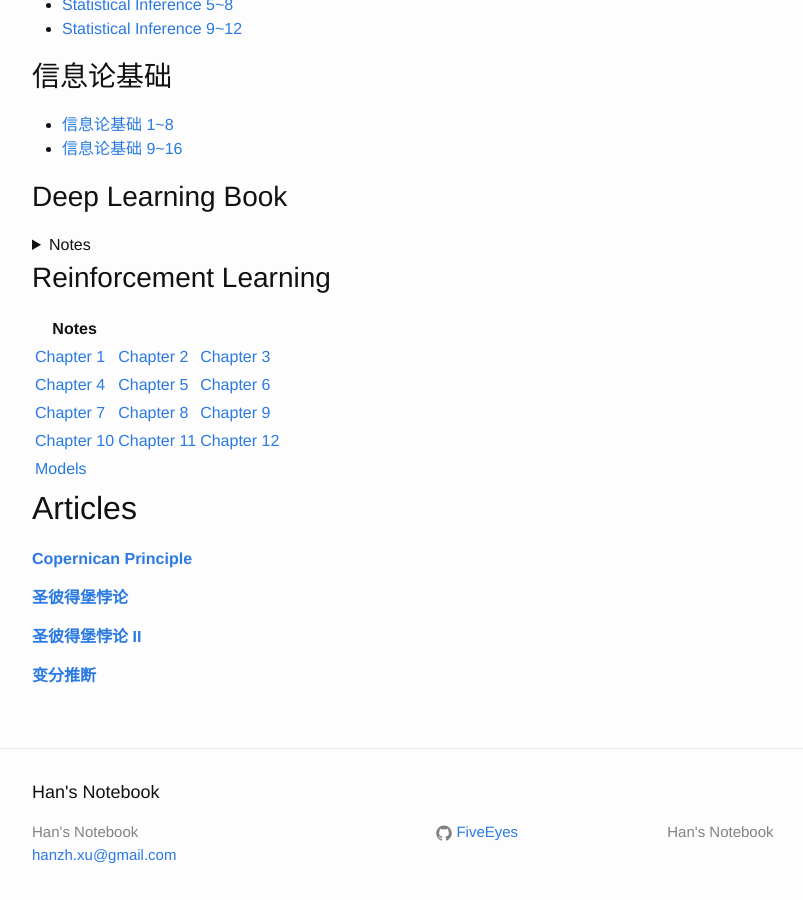
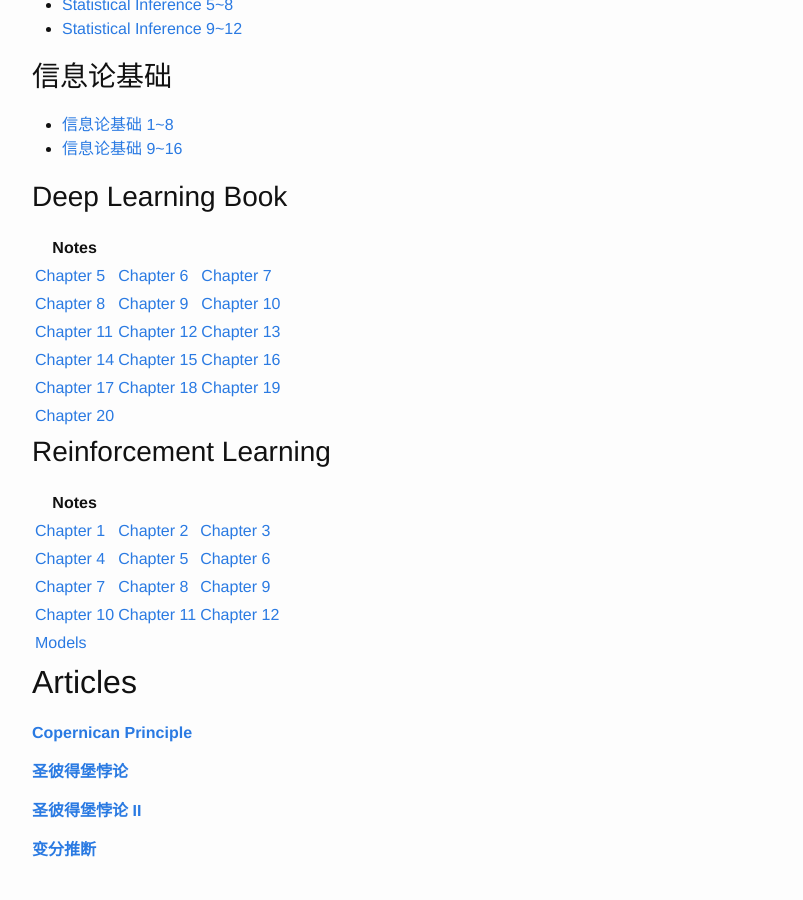
Before and after one commit to FiveEyes/FiveEyes.github.io, a Jekyll site: the page built from contents.md, in a window 1280 px wide and 900 px high, scrolled down 936 px. Shown: the whole window, without its empty margins (38-841 px from the left). Built offline with Jekyll 4.4.1, drawn with Linux system fonts in a browser that asks for light colours.

Commit message:
Update contents.md

```diff
--- a/contents.md
+++ b/contents.md
@@ -49,11 +49,8 @@ A tiny Lisp interpreter in Go. Unfinished. The interpreter is simple and slow. I
 
 ## Deep Learning Book
 
-<details>
 
-<summary>Notes</summary>
-
-| | | |
+| Notes | | |
 | --- | --- | --- |
 | [Chapter 5]({% post_url 2017-03-15-Deep-Learning-Book-5 %}) | [Chapter 6]({% post_url 2017-03-16-Deep-Learning-Book-6 %}) | [Chapter 7]({% post_url 2017-06-17-Deep-Learning-Book-7 %}) |
 | [Chapter 8]({% post_url 2017-07-04-Deep-Learning-Book-8 %}) | [Chapter 9]({% post_url 2017-08-09-Deep-Learning-Book-9 %}) |[Chapter 10]({% post_url 2017-09-16-Deep-Learning-Book-10 %}) |
@@ -62,7 +59,6 @@ A tiny Lisp interpreter in Go. Unfinished. The interpreter is simple and slow. I
 | [Chapter 17]({% post_url 2017-12-02-Deep-Learning-Book-17 %}) | [Chapter 18]({% post_url 2017-12-10-Deep-Learning-Book-18 %}) | [Chapter 19]({% post_url 2017-12-27-Deep-Learning-Book-19 %}) |
 | [Chapter 20]({% post_url 2018-01-11-Deep-Learning-Book-20 %}) | | |
 
-</details>
 
 
 
```
